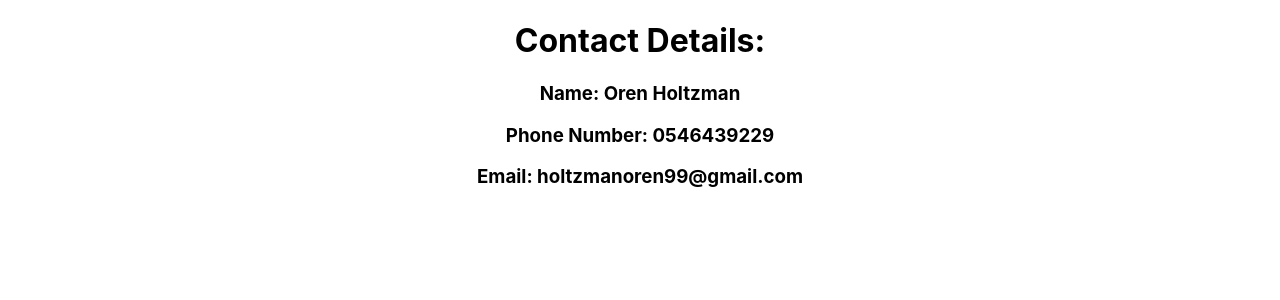
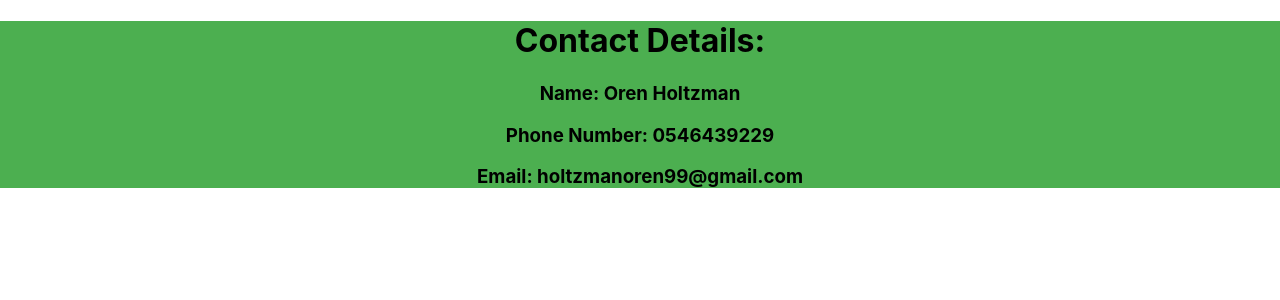
Before and after one commit to holtzmano/orens-website, a React (Create React App) app: page /about in a window 1280 px wide. Shown: the top 300 px of the page. Built offline with nearby package versions, Linux system fonts and the light colour scheme; the HTML template or start-up script is replaced by a standard one.

Commit message:
feedback done?

```diff
--- a/src/App.css
+++ b/src/App.css
@@ -20,6 +20,10 @@
     box-shadow: 0px 15px 20px rgba(46, 229, 157, 0.4);
     color: #fff;
     transform: translateY(-7px);
+}
+
+.about {
+    background-color: #4CAF50;
 }
 
 
```
